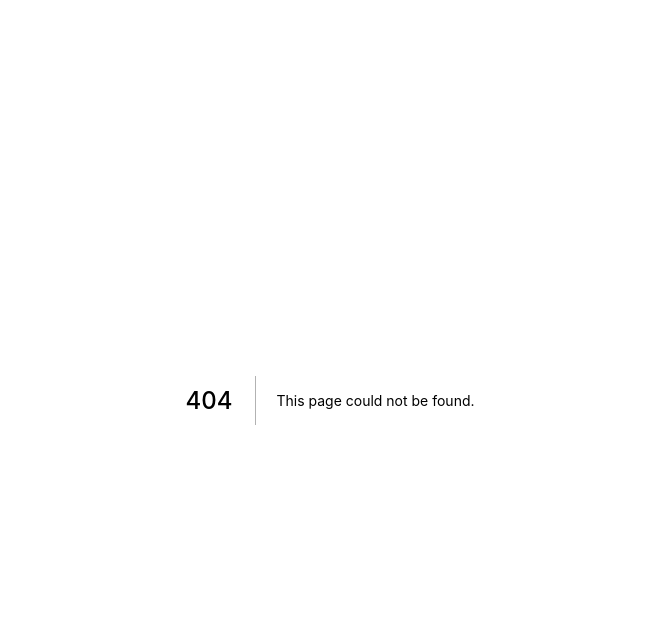
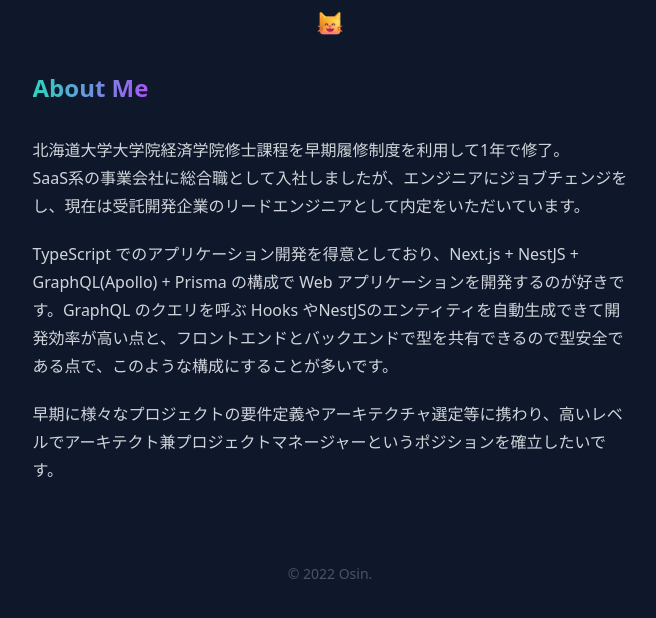
Before and after one commit to ShintaroaSuzuki/blog-osin, a Next.js app: page /about-me in a window 1280 px wide. Before the commit this address had no page. Shown: the top 618 px of the page, without its empty margins (310-966 px from the left). Built offline with nearby package versions, Linux system fonts and the light colour scheme.

Commit message:
[add] About Me を追加

```diff
--- a/components/Header.tsx
+++ b/components/Header.tsx
@@ -2,7 +2,7 @@ import Link from "next/link";
 
 const Header = () => {
   return (
-    <header className="flex w-full justify-center items-center h-12 fixed z-10 bg-[#0F172A] bg-opacity-90 backdrop-blur-sm">
+    <header className="flex w-full justify-center items-center h-12 fixed z-10 bg-slate-900 bg-opacity-100 backdrop-blur-sm">
       <Link href="/">
         <img
           className="mb-1 z-20"
--- /dev/null
+++ b/pages/about-me/index.mdx
@@ -0,0 +1,36 @@
+import Header from "@/components/Header"
+import Footer from "@/components/Footer"
+
+北海道大学大学院経済学院修士課程を早期履修制度を利用して1年で修了。
+SaaS系の事業会社に総合職として入社しましたが、エンジニアにジョブチェンジをし、現在は受託開発企業のリードエンジニアとして内定をいただいています。
+
+TypeScript でのアプリケーション開発を得意としており、Next.js + NestJS + GraphQL(Apollo) + Prisma の構成で Web アプリケーションを開発するのが好きです。GraphQL のクエリを呼ぶ Hooks やNestJSのエンティティを自動生成できて開発効率が高い点と、フロントエンドとバックエンドで型を共有できるので型安全である点で、このような構成にすることが多いです。
+
+早期に様々なプロジェクトの要件定義やアーキテクチャ選定等に携わり、高いレベルでアーキテクト兼プロジェクトマネージャーというポジションを確立したいです。
+
+{/*
+美術科の中高一貫校でデザインを専攻していましたが、1から10まで自分が先導してプロダクトやサービスの開発をしたいという思いから、経営を学びたいと考え、北海道大学経済学部に入学します。
+
+大学在学時に学んだ統計学に興味を持ち、数理統計学を専攻しました。理論分野の研究をしていましたが、就職活動が近づいてくるにつれ、実利に紐づく応用分野への関心が高まり、機械学習や深層学習の研究を始めます。Python によるディープラーニングの実装をきっかけにプログラミングを始めました。
+
+学部時代の成績が評価され、大学院を1年で修了できるプログラムを受けることができ、1年で大学院を修了しています。大学院時代も引き続き深層学習の研究をしていましたが、広くプロダクト開発に携わりたいという思いから、ソフトウェアエンジニアリングに関心が移っており、TypeScript でのアプリケーション開発に取り組んでいました。
+
+大学院修了後は、事業企画をやるためにIT系の事業会社に総合職として就職しますが、プロダクト開発と事業企画にギャップを感じ、エンジニア転職をしました。受託開発企業のリードエンジニアとして内定をいただいており、プロジェクトベースの早いサイクルで要件定義や技術選定に注力したいと考えています。
+*/}
+
+export default ({ children }) => {
+  return (
+    <div className="flex flex-col items-center">
+      <Header />
+      <article className="w-3/4 mt-16 prose prose-invert">
+        <h1>
+          <span className="mb-8 text-2xl font-bold text-transparent bg-clip-text bg-gradient-to-r from-teal-400 to-purple-500">
+            About Me
+          </span>
+        </h1>
+        {children}
+      </article>
+      <Footer />
+    </div>
+  )
+}
--- a/pages/index.tsx
+++ b/pages/index.tsx
@@ -1,24 +1,15 @@
 import Head from "next/head";
-import PostItem from "@/components/PostItem";
 import { getAllPosts } from "@/lib/getData";
 import { Post } from "@/types";
 import Footer from "@/components/Footer";
 import Navigation from "@/components/Navigation";
-
-export const getStaticProps = async () => {
-  return {
-    props: {
-      posts: await getAllPosts(),
-    },
-  };
-};
 
 const DOMAIN =
   process.env.NODE_ENV === "production"
     ? "https://osin.me"
     : "http://localhost:3000";
 
-const Home = ({ posts }: { posts: Post[] }) => {
+const Home = () => {
   return (
     <div className="flex items-center flex-col min-h-screen">
       <Head>
@@ -64,6 +55,11 @@ const Home = ({ posts }: { posts: Post[] }) => {
             description="categories list of blog posts"
             href="/categories"
           />
+          <Navigation
+            title="About Me"
+            description="self-introduction"
+            href="/about-me"
+          />
         </div>
       </main>
       <Footer />
```
